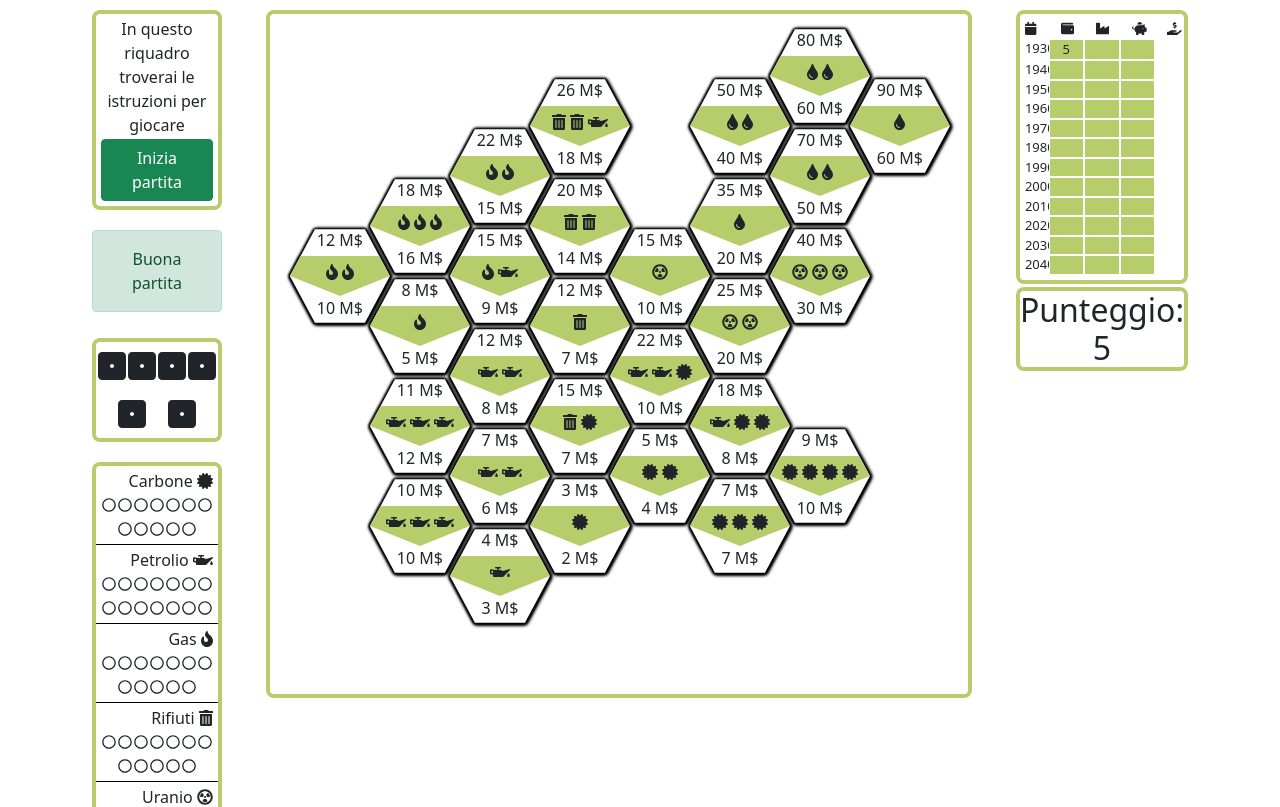
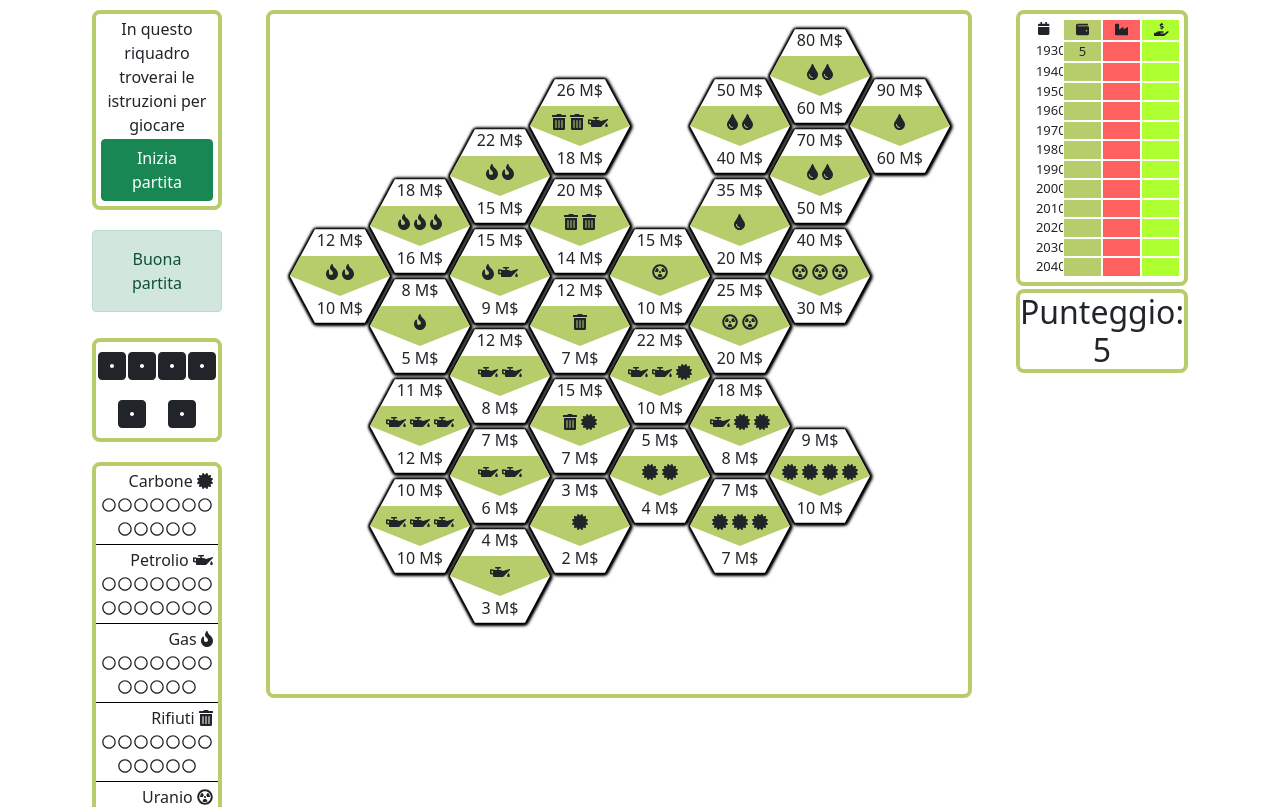
Before and after one commit to migius/rollectricity, a React (Create React App) app: page / in a window 1280 px wide. Shown: the top 807 px of the page. Built offline with nearby package versions, Linux system fonts and the light colour scheme.

Commit message:
modificato stile burocrazia

```diff
--- a/src/App.css
+++ b/src/App.css
@@ -4,6 +4,11 @@
 
 html {
   --main-fancy-color: #b7cd6c;
+  --main-spenta: darkgray;
+  --main-attiva: greenyellow;
+  --main-usata: rgb(77, 114, 22);
+  --main-entrate: greenyellow;
+  --main-uscite: rgb(255, 97, 97);
 }
 
 
--- a/src/views/BurocrazieView.css
+++ b/src/views/BurocrazieView.css
@@ -1,14 +1,25 @@
 
-.testata-burocrazie {
-}
 
 .re-box-burocrazie {
     padding: 5px;
     font-size: small;
     margin-bottom: 3px;
 }
-
+/*
 .re-box-burocrazie div:not(:first-child) div:not(:first-child):not(:last-child) {
     background-color: var(--main-fancy-color);
     border: 1px solid white;
+} */
+
+.re-box-burocrazie .iniz {
+    background-color: var(--main-fancy-color);
+    border: 1px solid white;
 }
+.re-box-burocrazie .cost {
+    background-color: var(--main-uscite);
+    border: 1px solid white;
+}
+.re-box-burocrazie .entr {
+    background-color: var(--main-entrate);
+    border: 1px solid white;
+}
--- a/src/views/BurocrazieView.js
+++ b/src/views/BurocrazieView.js
@@ -6,21 +6,21 @@ import './BurocrazieView.css';
 
 function BurocrazieView(props) {
 
-    return (<div className="re-box re-box-burocrazie">
-                <div className="row row-cols-5 testata-burocrazie">
-                  <div className="col"><FontAwesomeIcon icon={faCalendar} /></div>
-                  <div className="col"><FontAwesomeIcon icon={faWallet} /></div>
-                  <div className="col"><FontAwesomeIcon icon={faIndustry} /></div>
-                  <div className="col"><FontAwesomeIcon icon={faPiggyBank} /></div>
-                  <div className="col"><FontAwesomeIcon icon={faHandHoldingUsd} /></div>
+    return (<div className="re-box re-box-burocrazie px-3">
+                <div className="row row-cols-4 testata-burocrazie">
+                  <div className="col anno"><FontAwesomeIcon icon={faCalendar} /></div>
+                  <div className="col iniz"><FontAwesomeIcon icon={faWallet} /></div>
+                  <div className="col cost"><FontAwesomeIcon icon={faIndustry} /></div>
+                  {/* <div className="col"><FontAwesomeIcon icon={faPiggyBank} /></div> */}
+                  <div className="col entr"><FontAwesomeIcon icon={faHandHoldingUsd} /></div>
                 </div>
                 {props.burocrazie.map((obj, i) =>
-                <div key={i} className="row row-cols-5">
-                  <div className="col">{obj.Anno}</div>
-                  <div className="col">{obj.ValoreIniziale}</div>
-                  <div className="col">{obj.Costi}</div>
-                  <div className="col">{obj.ValoreIniziale !== undefined && obj.Costi !== undefined ? obj.ValoreIniziale - obj.Costi : ''}</div>
-                  <div className="col">{obj.Guadagni}</div>
+                <div key={i} className="row row-cols-4">
+                  <div className="col anno">{obj.Anno}</div>
+                  <div className="col iniz">{obj.ValoreIniziale}</div>
+                  <div className="col cost">{obj.Costi !== undefined ? "- " + obj.Costi : ""}</div>
+                  {/* <div className="col">{obj.ValoreIniziale !== undefined && obj.Costi !== undefined ? obj.ValoreIniziale - obj.Costi : ''}</div> */}
+                  <div className="col entr">{obj.Guadagni !== undefined ? (obj.Guadagni > 0 ? "+ " + obj.Guadagni : "- "  + obj.Guadagni*-1) : ""}</div>
                 </div>)}
             </div>);
   }
--- a/src/views/RegioniView.css
+++ b/src/views/RegioniView.css
@@ -52,15 +52,15 @@
 }
 
 .hex.costruita {
-    background-color: greenyellow;
+    background-color: var(--main-attiva);
 }
 
 .hex.costruita.produttiva {
-    background-color: rgb(77, 114, 22);
+    background-color: var(--main-usata);
 }
 
 .hex.smantellata {
-    background-color: darkgray;
+    background-color: var(--main-spenta);
 }
 
 .hex.da-smantellare {
```
